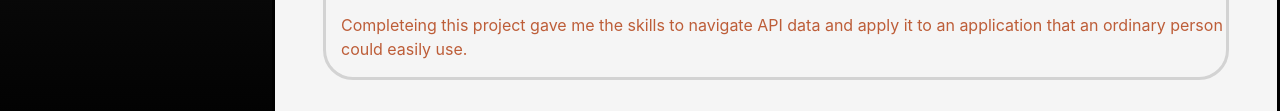
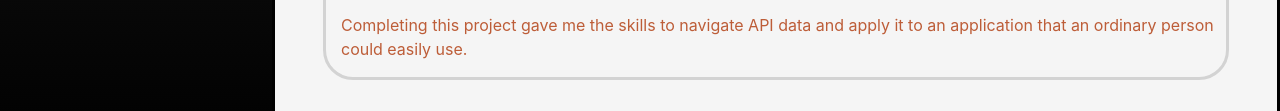
Before and after one commit to RobertHalbert/RobertHalbert.github.io, a plain HTML site: page index.html in a window 1280 px wide. Shown: the part 5137-5248 px from the top of the page. Drawn offline with nearby package versions, Linux system fonts and the light colour scheme; a web font is replaced by a local one.

Commit message:
spelling error fixed

```diff
--- a/index.html
+++ b/index.html
@@ -156,7 +156,7 @@
                             <p>This project uses Javascript to parse bus data from an api and plot that on a map in an HTML page.</p>
                             <img src="assets/img/P3-1.png" class="projectImage"/>
                             <p></p>
-                            <p>Completeing this project gave me the skills to navigate API data and apply it to an application that an ordinary person could easily use.</p>
+                            <p>Completing this project gave me the skills to navigate API data and apply it to an application that an ordinary person could easily use.</p>
                         </div>
                     </a>
                 </div>
```
